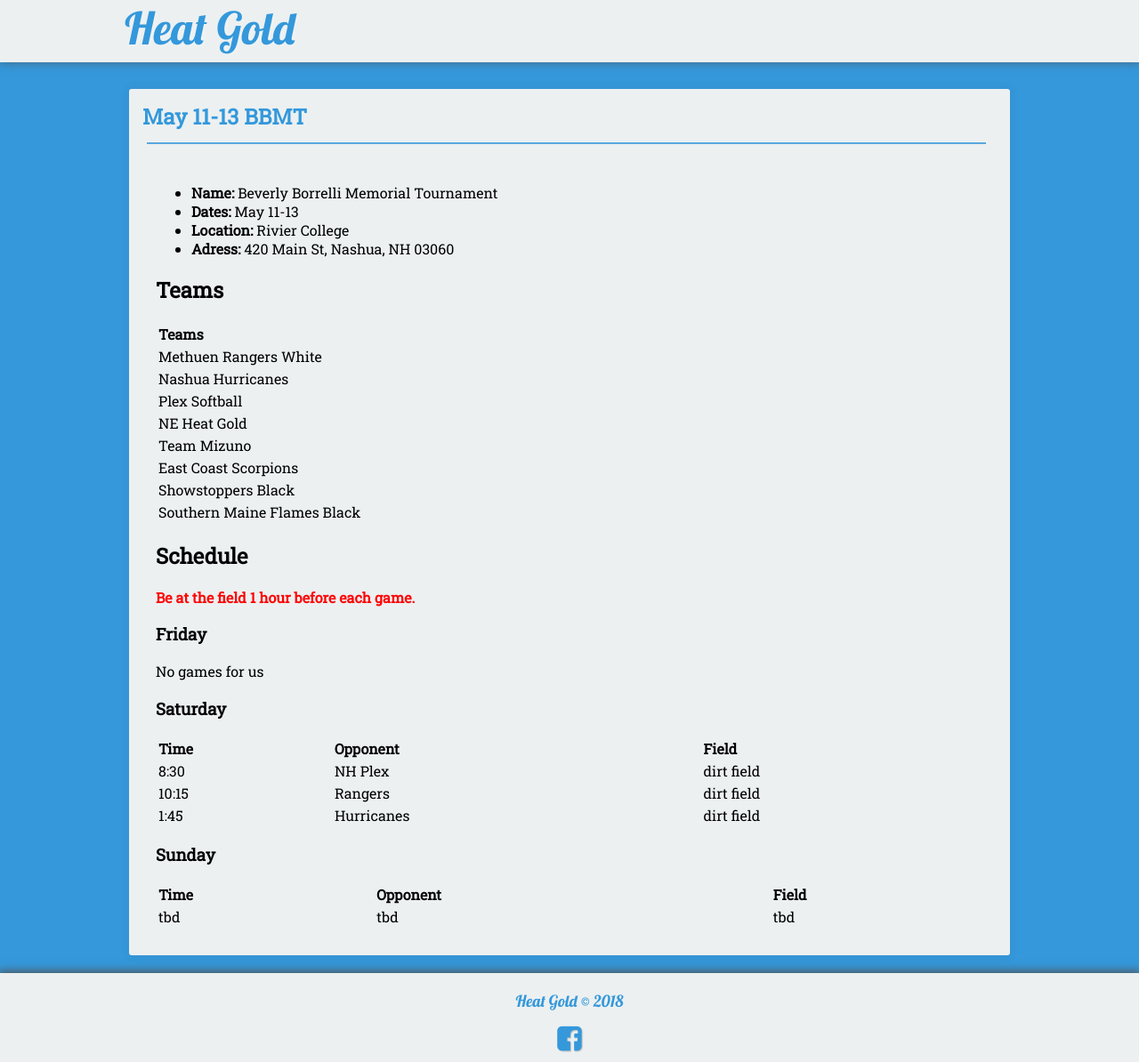
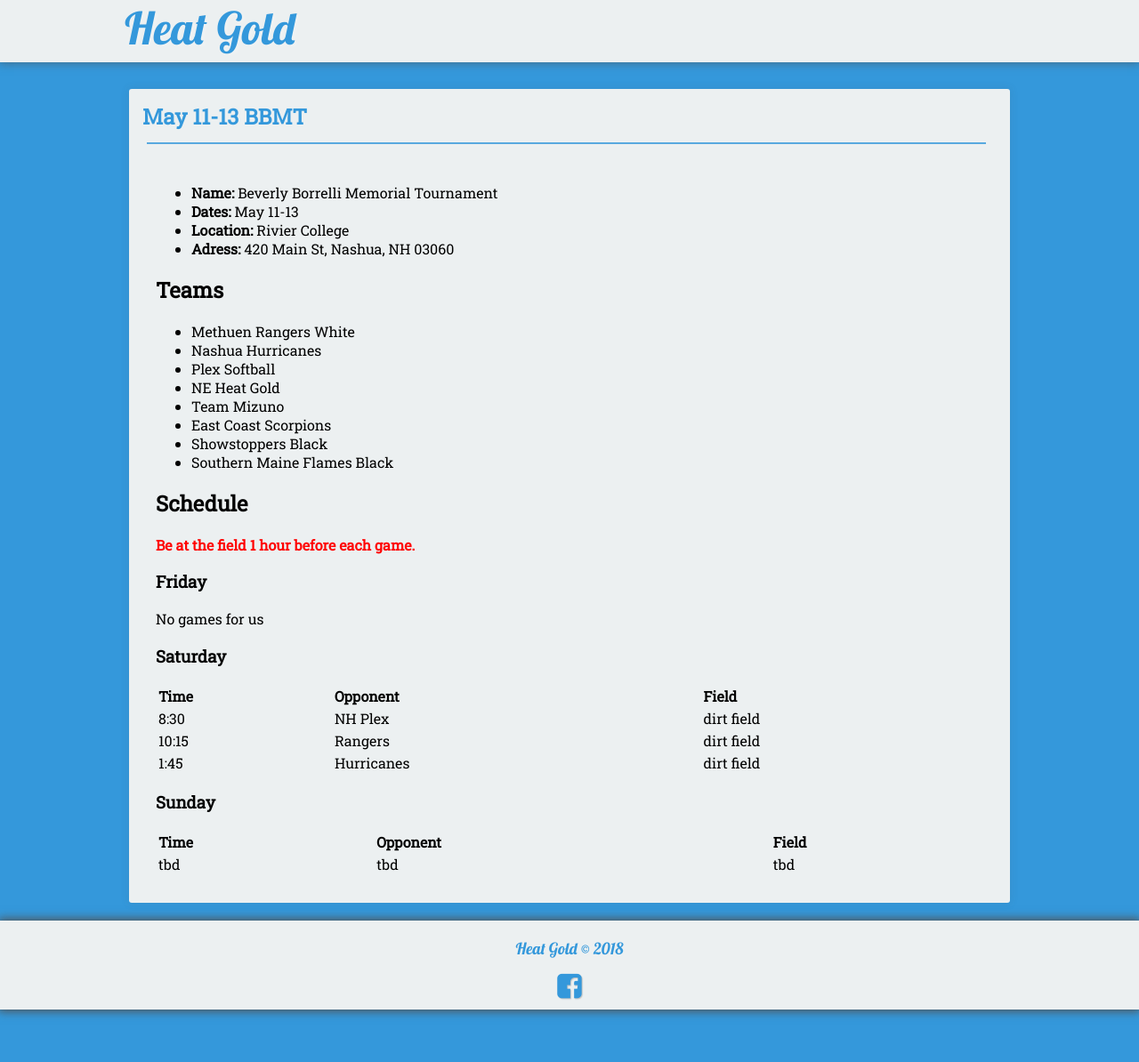
Before and after one commit to seanmerrow/ecf, a Jekyll site: the page built from _posts/2018-08-16-May-12-BBMT.md, in a window 1280 px wide. Shown: the whole page at 89% size. Built offline with Jekyll 4.4.1, drawn with Linux system fonts in a browser that asks for light colours; nearby versions of some CDN libraries.

Commit message:
Update 2018-08-16-May-12-BBMT.md

```diff
--- a/_posts/2018-08-16-May-12-BBMT.md
+++ b/_posts/2018-08-16-May-12-BBMT.md
@@ -15,16 +15,14 @@ category:
 
 ## Teams
 
-|Teams                        |
-|:----------------------------|
-|Methuen Rangers White				|
-|Nashua Hurricanes				    |
-|Plex Softball				        |
-|NE Heat Gold				          |
-|Team Mizuno				          |
-|East Coast Scorpions				  |
-|Showstoppers Black				    |
-|Southern Maine Flames Black  |
+* Methuen Rangers White
+* Nashua Hurricanes
+* Plex Softball
+* NE Heat Gold
+* Team Mizuno
+* East Coast Scorpions
+* Showstoppers Black
+* Southern Maine Flames Black
 
 
 ## Schedule
```
